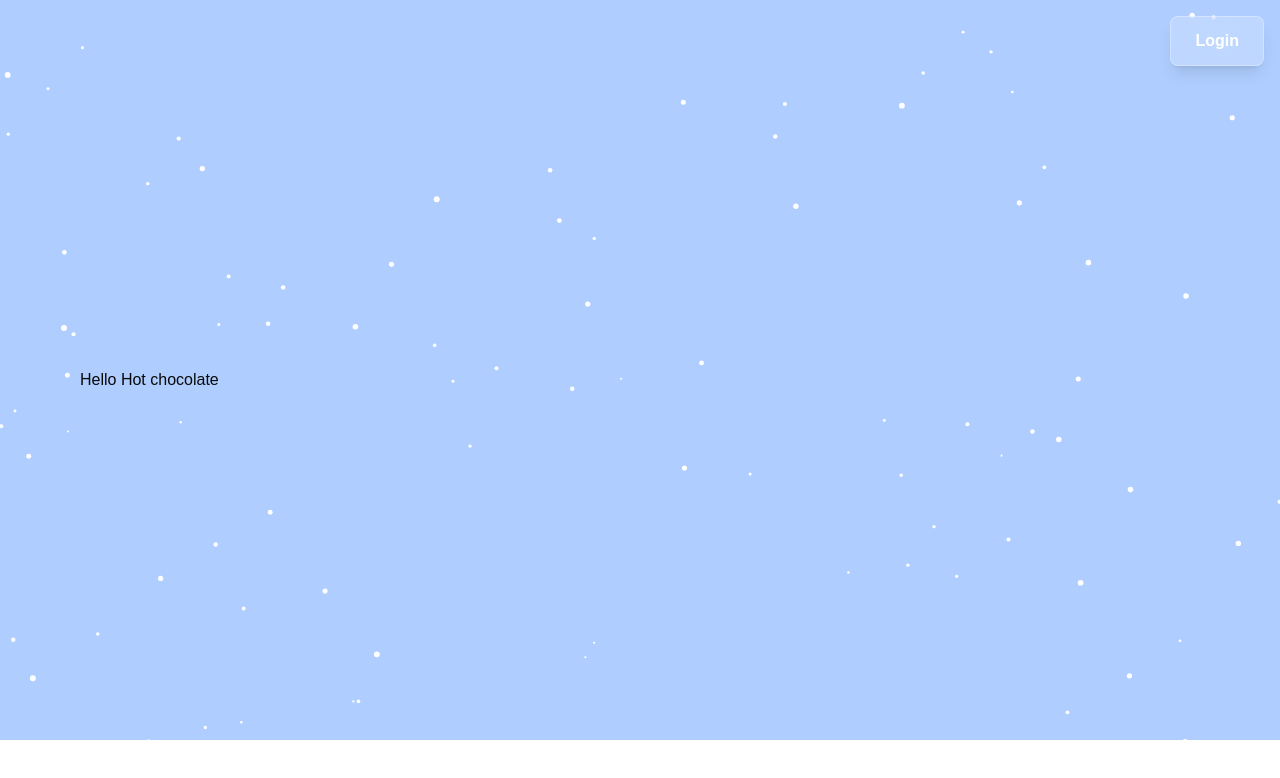
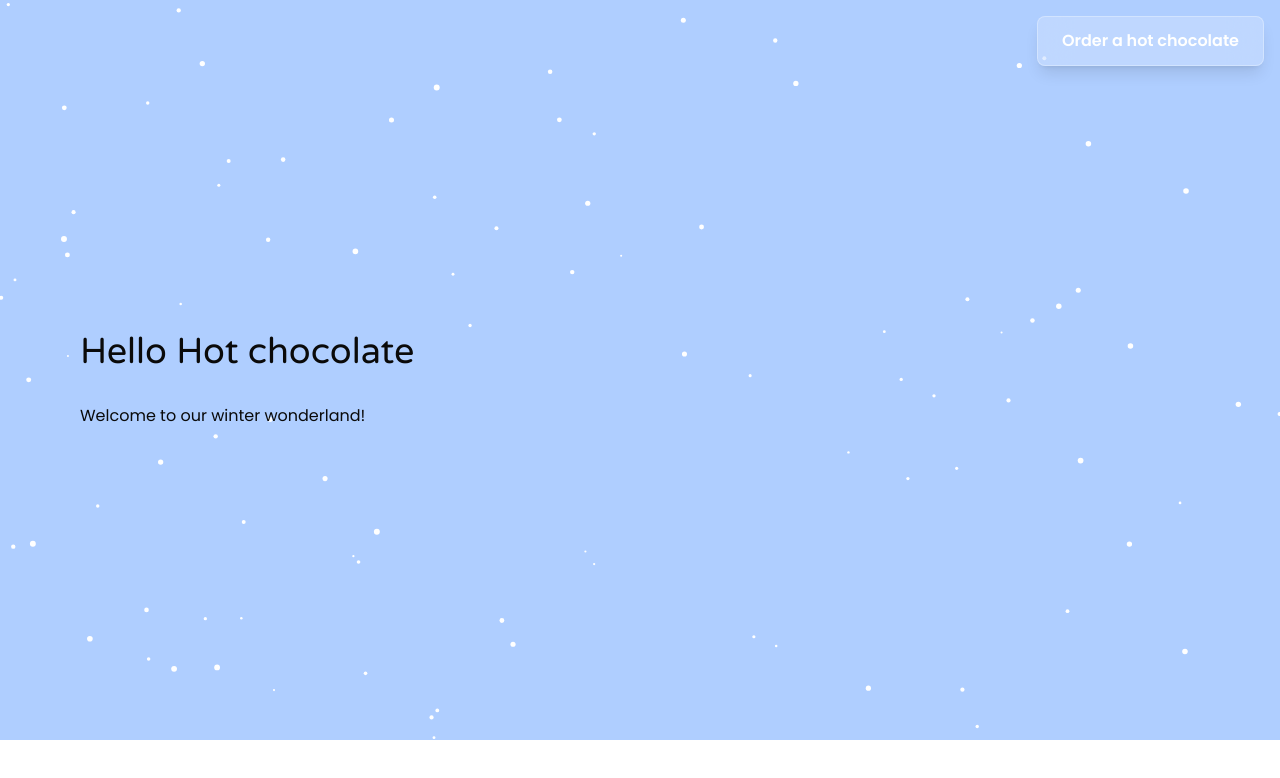
Before and after one commit to soheimam/onchain-chocolate, a Next.js app: page / in a window 1280 px wide. Shown: the top 778 px of the page. Built offline with nearby package versions, Linux system fonts and the light colour scheme; no server answers.

Commit message:
added custom glass button

```diff
--- a/src/app/globals.css
+++ b/src/app/globals.css
@@ -3,11 +3,22 @@
 @tailwind utilities;
 
 body {
-  font-family: Arial, Helvetica, sans-serif;
   overflow: hidden; /* Prevent scrolling */
 }
 
 @layer base {
+  h1,
+  h2,
+  h3,
+  h4,
+  h5,
+  h6 {
+    @apply font-heading;
+  }
+
+  body {
+    @apply font-poppins;
+  }
   :root {
     --background: 0 0% 100%;
     --foreground: 0 0% 3.9%;
@@ -33,7 +44,7 @@ body {
     --chart-3: 197 37% 24%;
     --chart-4: 43 74% 66%;
     --chart-5: 27 87% 67%;
-    --radius: 0.5rem
+    --radius: 0.5rem;
   }
   .dark {
     --background: 0 0% 3.9%;
@@ -59,7 +70,7 @@ body {
     --chart-2: 160 60% 45%;
     --chart-3: 30 80% 55%;
     --chart-4: 280 65% 60%;
-    --chart-5: 340 75% 55%
+    --chart-5: 340 75% 55%;
   }
 }
 
--- a/src/app/layout.tsx
+++ b/src/app/layout.tsx
@@ -6,19 +6,22 @@ import {
   UserButton
 } from '@clerk/nextjs';
 import type { Metadata } from "next";
-import localFont from "next/font/local";
+import { Poppins, Varela_Round } from "next/font/google";
 import GlassButton from './components/GlassButton';
 import "./globals.css";
 
-const geistSans = localFont({
-  src: "./fonts/GeistVF.woff",
-  variable: "--font-geist-sans",
-  weight: "100 900",
+const varelaRound = Varela_Round({
+  weight: '400',
+  subsets: ['latin'],
+  display: 'swap',
+  variable: '--font-varela-round',
 });
-const geistMono = localFont({
-  src: "./fonts/GeistMonoVF.woff",
-  variable: "--font-geist-mono",
-  weight: "100 900",
+
+const poppins = Poppins({
+  weight: ['300', '400', '500', '600'],
+  subsets: ['latin'],
+  display: 'swap',
+  variable: '--font-poppins',
 });
 
 export const metadata: Metadata = {
@@ -35,13 +38,13 @@ export default function RootLayout({
     <ClerkProvider>
       <html lang="en">
         <body
-          className={`${geistSans.variable} ${geistMono.variable} antialiased`}
+          className={`${varelaRound.variable} ${poppins.variable} font-poppins antialiased`}
         >
           <div className="fixed top-4 right-4 z-50">
             <SignedOut>
               <SignInButton>
                 <GlassButton>
-                  Login
+                  Order a hot chocolate
                 </GlassButton>
               </SignInButton>
             </SignedOut>
--- a/src/app/page.tsx
+++ b/src/app/page.tsx
@@ -6,7 +6,8 @@ export default function Home() {
       <SnowCanvas />
       <div className="grid grid-rows-[20px_1fr_60px] items-center h-screen w-screen">
         <main className="flex flex-col gap-8 row-start-2 items-center sm:items-start px-8 sm:px-20">
-          <h1>Hello Hot chocolate</h1>
+          <h1 className="text-4xl font-heading">Hello Hot chocolate</h1>
+          <p className="font-poppins">Welcome to our winter wonderland!</p>
         </main>
         <footer className="row-start-3 w-screen bg-white h-full relative z-20">
           {/* Snow ground */}
--- a/tailwind.config.ts
+++ b/tailwind.config.ts
@@ -1,7 +1,6 @@
 import type { Config } from "tailwindcss";
 
-export default {
-    darkMode: ["class"],
+const config: Config = {
 	content: [
 		"./src/pages/**/*.{js,ts,jsx,tsx,mdx}",
 		"./src/components/**/*.{js,ts,jsx,tsx,mdx}",
@@ -9,54 +8,52 @@ export default {
 	],
 	theme: {
 		extend: {
+			fontFamily: {
+				'heading': ['var(--font-varela-round)'],
+				'poppins': ['var(--font-poppins)'],
+			},
 			colors: {
-  			background: 'hsl(var(--background))',
-  			foreground: 'hsl(var(--foreground))',
-  			card: {
-  				DEFAULT: 'hsl(var(--card))',
-  				foreground: 'hsl(var(--card-foreground))'
+				border: "hsl(var(--border))",
+				input: "hsl(var(--input))",
+				ring: "hsl(var(--ring))",
+				background: "hsl(var(--background))",
+				foreground: "hsl(var(--foreground))",
+				primary: {
+					DEFAULT: "hsl(var(--primary))",
+					foreground: "hsl(var(--primary-foreground))",
+				},
+				secondary: {
+					DEFAULT: "hsl(var(--secondary))",
+					foreground: "hsl(var(--secondary-foreground))",
+				},
+				destructive: {
+					DEFAULT: "hsl(var(--destructive))",
+					foreground: "hsl(var(--destructive-foreground))",
+				},
+				muted: {
+					DEFAULT: "hsl(var(--muted))",
+					foreground: "hsl(var(--muted-foreground))",
+				},
+				accent: {
+					DEFAULT: "hsl(var(--accent))",
+					foreground: "hsl(var(--accent-foreground))",
 				},
 				popover: {
-  				DEFAULT: 'hsl(var(--popover))',
-  				foreground: 'hsl(var(--popover-foreground))'
+					DEFAULT: "hsl(var(--popover))",
+					foreground: "hsl(var(--popover-foreground))",
 				},
-  			primary: {
-  				DEFAULT: 'hsl(var(--primary))',
-  				foreground: 'hsl(var(--primary-foreground))'
+				card: {
+					DEFAULT: "hsl(var(--card))",
+					foreground: "hsl(var(--card-foreground))",
 				},
-  			secondary: {
-  				DEFAULT: 'hsl(var(--secondary))',
-  				foreground: 'hsl(var(--secondary-foreground))'
 			},
-  			muted: {
-  				DEFAULT: 'hsl(var(--muted))',
-  				foreground: 'hsl(var(--muted-foreground))'
+			borderRadius: {
+				lg: "var(--radius)",
+				md: "calc(var(--radius) - 2px)",
+				sm: "calc(var(--radius) - 4px)",
 			},
-  			accent: {
-  				DEFAULT: 'hsl(var(--accent))',
-  				foreground: 'hsl(var(--accent-foreground))'
-  			},
-  			destructive: {
-  				DEFAULT: 'hsl(var(--destructive))',
-  				foreground: 'hsl(var(--destructive-foreground))'
-  			},
-  			border: 'hsl(var(--border))',
-  			input: 'hsl(var(--input))',
-  			ring: 'hsl(var(--ring))',
-  			chart: {
-  				'1': 'hsl(var(--chart-1))',
-  				'2': 'hsl(var(--chart-2))',
-  				'3': 'hsl(var(--chart-3))',
-  				'4': 'hsl(var(--chart-4))',
-  				'5': 'hsl(var(--chart-5))'
 		}
 	},
-  		borderRadius: {
-  			lg: 'var(--radius)',
-  			md: 'calc(var(--radius) - 2px)',
-  			sm: 'calc(var(--radius) - 4px)'
-  		}
-  	}
-  },
-  plugins: [require("tailwindcss-animate")],
-} satisfies Config;
+	plugins: [],
+};
+export default config;
```
Lines whose indentation alone changed are shown as unchanged.
